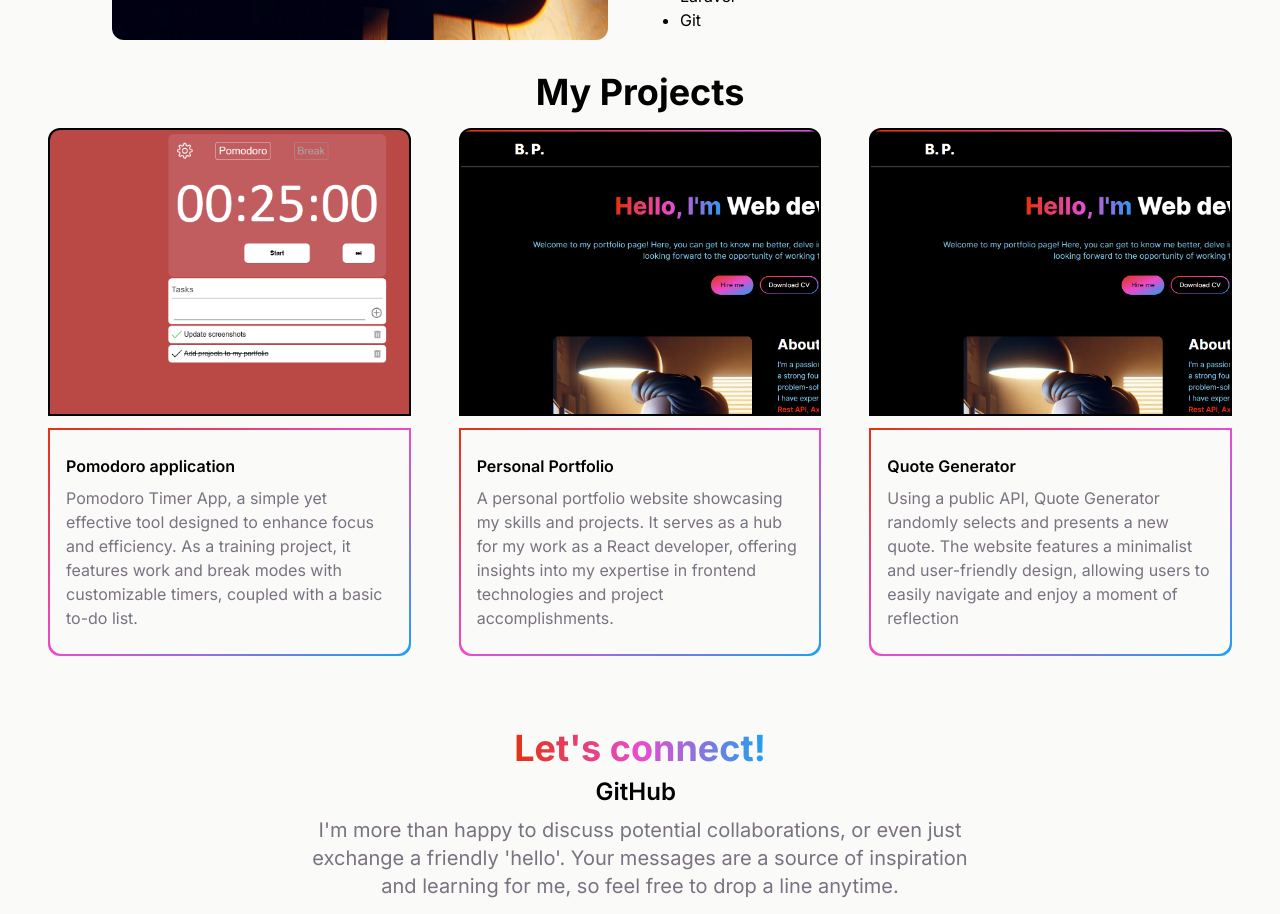
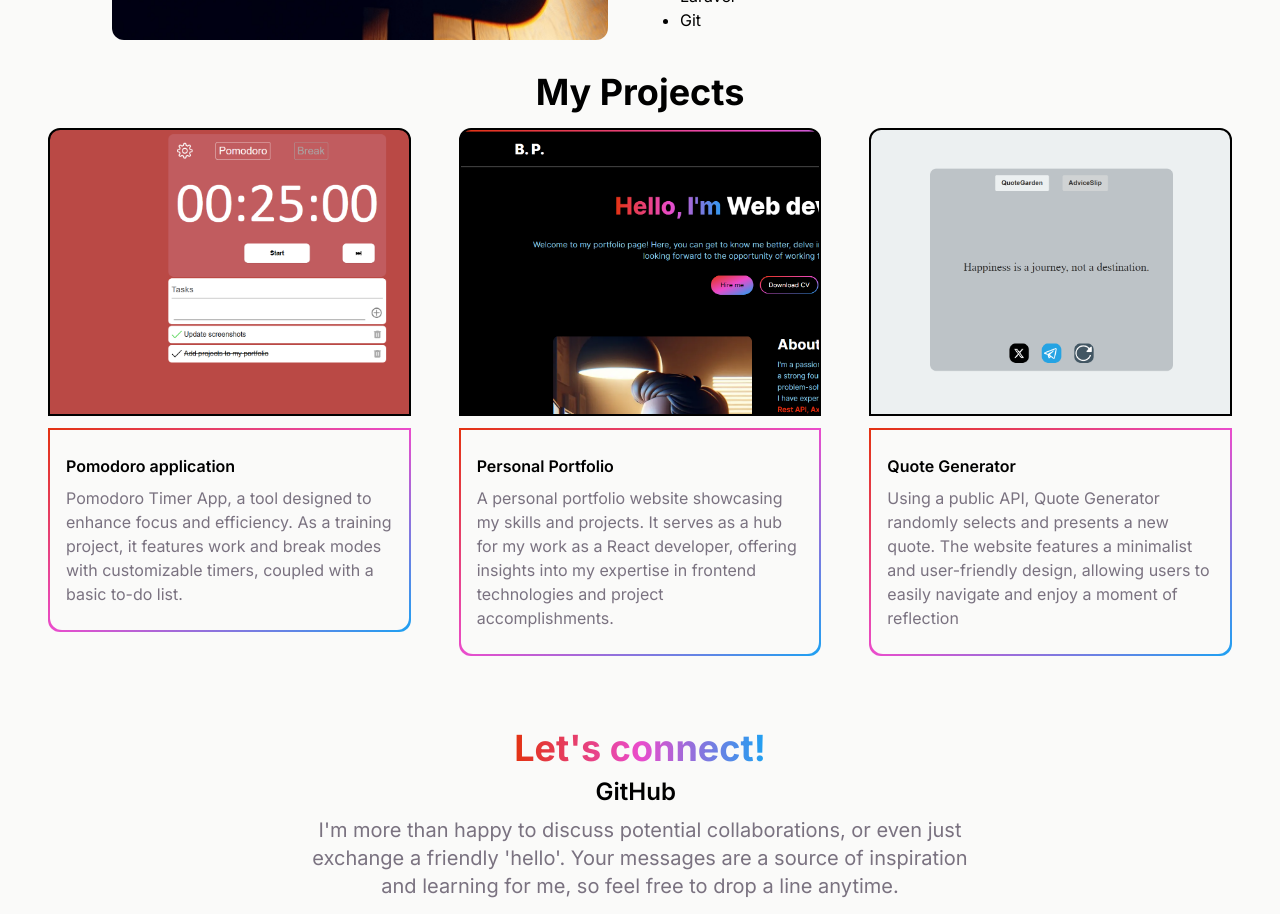
Before and after one commit to bohdanp-dev/portfolio, a Next.js app: page / in a window 1280 px wide. Shown: the part 1180-2094 px from the top of the page. Built offline with nearby package versions, Linux system fonts and the light colour scheme.

Commit message:
add: website screenshot for "quotes"

```diff
--- a/src/components/ProjectsSection.js
+++ b/src/components/ProjectsSection.js
@@ -6,7 +6,7 @@ const projectsData = [
         id: 1,
         title: 'Pomodoro application',
         description:
-            ' Pomodoro Timer App, a simple yet effective tool designed to enhance focus and efficiency. As a training project, it features work and break modes with customizable timers, coupled with a basic to-do list.',
+            ' Pomodoro Timer App, a tool designed to enhance focus and efficiency. As a training project, it features work and break modes with customizable timers, coupled with a basic to-do list.',
         image: '/images/projectsImg/pomodoro.png',
         gitUrl: 'https://placeholder',
         deployUrl: 'https://placeholder',
@@ -24,7 +24,7 @@ const projectsData = [
       title: 'Quote Generator',
       description:
         'Using a public API, Quote Generator randomly selects and presents a new quote. The website features a minimalist and user-friendly design, allowing users to easily navigate and enjoy a moment of reflection',
-      image: '/images/projectsImg/portfolio.png',
+      image: '/images/projectsImg/quotes.png',
       gitUrl: 'https://placeholder',
       deployUrl: 'https://placeholder',
     },
```
Also changed, not shown: public/images/projectsImg/quotes.png (added).
